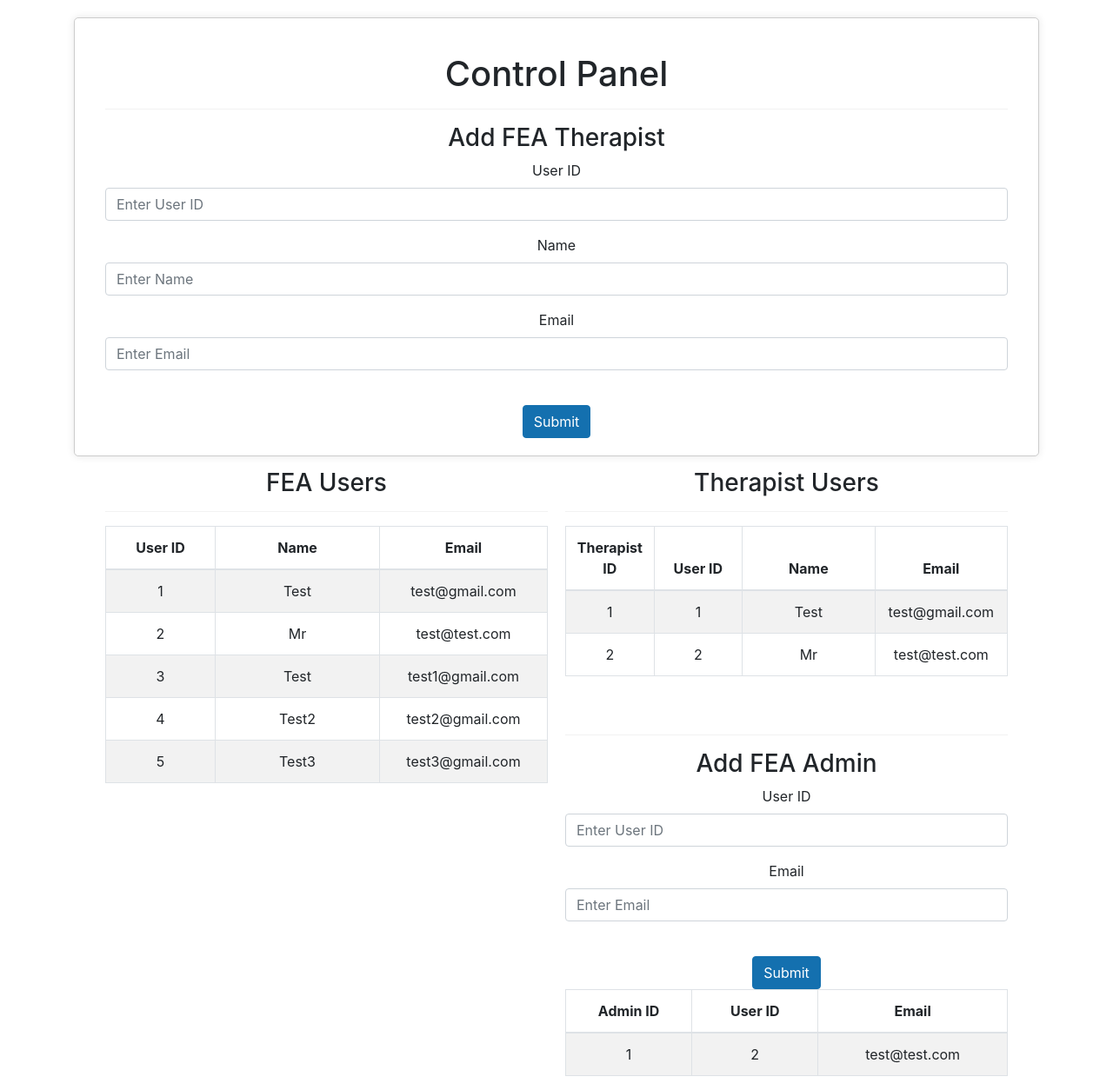
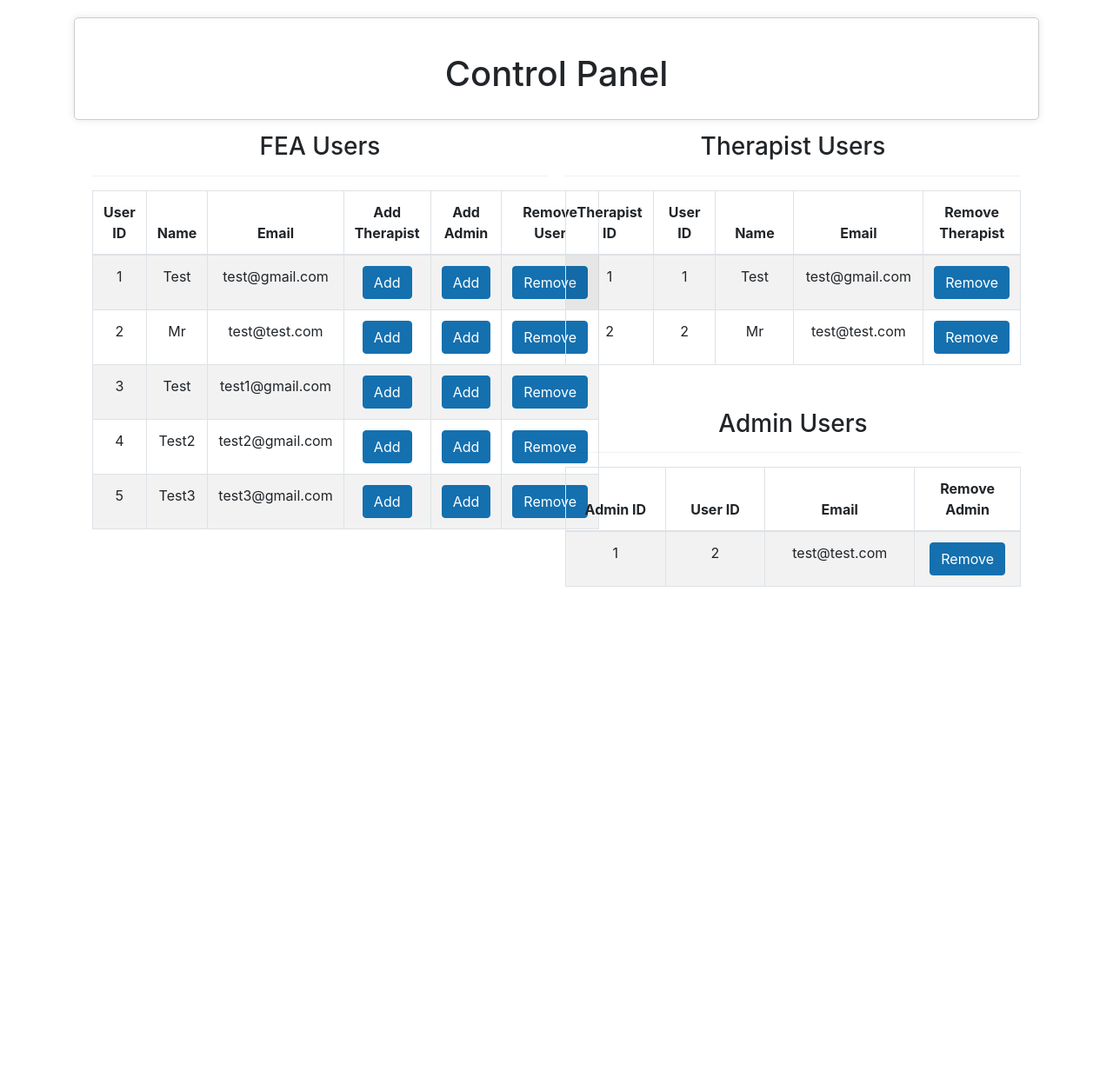
Before and after one commit to JakeCubernot/Family-Empowerment-Associates-Booking-Website, a Flask app: page /control_panel in a window 1280 px wide. Shown: the part 56-1310 px from the top of the page at 87% size. After the commit the page ends 731 px from the top, so only its background shows below. Run offline with Flask 3, Linux system fonts and the light colour scheme; a user stored in the database is signed in; some libraries are stand-ins or nearby versions.

Commit message:
Control Panel Page Functionality

```diff
--- a/website/templates/control_panel.html
+++ b/website/templates/control_panel.html
@@ -4,27 +4,6 @@
 <div class="center-box" style="max-width: 2400px; margin: 20px auto; z-index: -1;">
     <h1 align="center" style="margin-top: 20px;">Control Panel</h1>
 
-    <div class="container-fluid" style="clear: both;">
-        <div class="section">
-            <hr style="opacity: 0.5;">
-            <h3>Add FEA Therapist</h3>
-            <form method="POST" action="/add-therapist">
-                <div class="form-group">
-                    <label for="id">User ID</label>
-                    <input type="number" step="1" class="form-control" name="id" placeholder="Enter User ID" />
-                </div>
-                <div class="form-group">
-                    <label for="name">Name</label>
-                    <input type="text" class="form-control" name="name" placeholder="Enter Name" />
-                </div>
-                <div class="form-group">
-                    <label for="email">Email</label>
-                    <input type="text" class="form-control" name="email" placeholder="Enter Email" />
-                </div>
-                <br />
-                <button type="submit" class="btn btn-primary">Submit</button>
-            </form>
-        </div>
 
         <div class="section" style="float: left; width: 50%; padding-right: 10px; margin-top: 35px;">
             <div class="table-box">
@@ -37,6 +16,9 @@
                                 <th style="width: 20%;">User ID</th>
                                 <th style="width: 30%;">Name</th>
                                 <th style="width: 30%;">Email</th>
+                                <th style="width: 20%;">Add Therapist</th>
+                                <th style="width: 20%;">Add Admin</th>
+                                <th style="width: 30%;">Remove User</th>
                             </tr>
                         </thead>
                         <tbody>
@@ -45,6 +27,33 @@
                                     <td style="width: 20%;">{{ user.id }}</td>
                                     <td style="width: 30%;">{{ user.first_name }}</td>
                                     <td style="width: 30%;">{{ user.email }}</td>
+                                    <td>
+                                        <form action="/add-therapist" method ='POST'>
+                                            <div>
+                                                <input type="hidden" name="id" value="{{ user.id }}">
+                                                <input type="hidden" name="user_name" value="{{ user.first_name }}">
+                                                <input type="hidden" name="user_email" value="{{ user.email }}">
+                                            </div>
+                                            <button type="submit" class="btn btn-primary">Add</button>
+                                        </form>
+                                    </td>
+                                    <td>
+                                        <form action="/add-admin" method ='POST'>
+                                            <div>
+                                                <input type="hidden" name="id" value="{{ user.id }}">
+                                                <input type="hidden" name="email" value=" {{ user.email }}">
+                                            </div>
+                                        <button type="submit" class="btn btn-primary">Add</button>
+                                        </form>
+                                    </td>
+                                    <td>
+                                        <form action="/delete_user" method ='POST'>
+                                            <div>
+                                                <input type="hidden" name="user_id" value="{{ user.id }}">
+                                            </div>
+                                        <button type="submit" class="btn btn-primary">Remove</button>
+                                        </form>
+                                    </td>
                                 </tr>
                             {% endfor %}
                         </tbody>
@@ -65,6 +74,7 @@
                                 <th style="width: 20%;">User ID</th>
                                 <th style="width: 30%;">Name</th>
                                 <th style="width: 30%;">Email</th>
+                                <th style="width: 20%;">Remove Therapist</th>
                             </tr>
                         </thead>
                         <tbody>
@@ -74,6 +84,14 @@
                                     <td style="width: 20%;">{{ therapist.user_id }}</td>
                                     <td style="width: 30%;">{{ therapist.first_name }}</td>
                                     <td style="width: 30%;">{{ therapist.email }}</td>
+                                    <td>
+                                        <form action="/delete_therapist" method ='POST'>
+                                            <div>
+                                                <input type="hidden" name="therapist_id" value="{{ therapist.therapist_id }}">
+                                            </div>
+                                            <button type="submit" class="btn btn-primary">Remove</button>
+                                        </form>
+                                    </td>
                                 </tr>
                             {% endfor %}
                         </tbody>
@@ -83,21 +101,9 @@
         </div>
 
         <div class="section" style="float: left; width: 50%; padding-left: 10px; margin-top: 35px;">
-            <div class="section">
+            <div class="table-box">
+                <h3>Admin Users</h3>
                 <hr style="opacity: 0.5;">
-                    <h3>Add FEA Admin</h3>
-                        <form method="POST" action="/add-admin">
-                            <div class="form-group">
-                                <label for="id">User ID</label>
-                                <input type="number" step="1" class="form-control" name="id" placeholder="Enter User ID" />
-                            </div>
-                            <div class="form-group">
-                                <label for="email">Email</label>
-                                <input type="text" class="form-control" name="email" placeholder="Enter Email" />
-                            </div>
-                            <br />
-                            <button type="submit" class="btn btn-primary">Submit</button>
-                        </form>
                 <div class="table-container">
                     <table class="table table-striped table-bordered">
                         <thead>
@@ -105,6 +111,7 @@
                             <th style="width: 20%;">Admin ID</th>
                             <th style="width: 20%;">User ID</th>
                             <th style="width: 30%;">Email</th>
+                            <th style="width: 20%;">Remove Admin</th>
                         </tr>
                         </thead>
                         <tbody>
@@ -113,6 +120,14 @@
                             <td style="width: 20%;">{{ admin.admin_id }}</td>
                             <td style="width: 20%;">{{ admin.user_id }}</td>
                             <td style="width: 30%;">{{ admin.email }}</td>
+                            <td>
+                                <form action="/delete_admin" method ='POST'>
+                                    <div>
+                                        <input type="hidden" name="admin_id" value="{{ admin.admin_id }}">
+                                    </div>
+                                    <button type="submit" class="btn btn-primary">Remove</button>
+                                </form>
+                            </td>
                         </tr>
                         {% endfor %}
                         </tbody>
--- a/website/views.py
+++ b/website/views.py
@@ -53,26 +53,73 @@ def control_panel():
 def new_therapist():#Adds the Add Therapist form submissions into the Therapist Database
     if request.method == 'POST':
         userid = request.form["id"]
-        name = request.form["name"]
-        email = request.form["email"]
-
-        thera = Therapist(user_id=userid, first_name=name, email=email)
-        db.session.add(thera)
-        db.session.commit()
-        flash('Therapist Added', category='success')
+        name = request.form["user_name"]
+        email = request.form["user_email"]
+        therapist = Therapist.query.filter_by(email=email).first()
+        if therapist:
+            flash('Already a Therapist', 'error')
+        else:
+            thera = Therapist(user_id=userid, first_name=name, email=email)
+            db.session.add(thera)
+            db.session.commit()
+            flash('Therapist Added', category='success')
         return redirect(url_for('views.control_panel'))
     return render_template('control_panel.html', user=current_user)
 
 @views.route('/add-admin', methods = ['GET', 'POST'])
 @login_required
 def new_admin():#Adds the Add Therapist form submissions into the Therapist Database
+
     if request.method == 'POST':
         userid = request.form["id"]
         email = request.form["email"]
-
-        adm = Admin(user_id=userid,  email=email)
-        db.session.add(adm)
-        db.session.commit()
-        flash('Admin Added', category='success')
+        admin = Admin.query.filter_by(email=email).first()
+        if admin:
+            flash('Already an Admin', category='error')
+        else:
+            adm = Admin(user_id=userid,  email=email)
+            db.session.add(adm)
+            db.session.commit()
+            flash('Admin Added', category='success')
         return redirect(url_for('views.control_panel'))
     return render_template('control_panel.html', user=current_user)
+
+@views.route('/delete_admin', methods = ['GET', 'POST'])
+@login_required
+def delete_admin():
+    if request.method == 'POST':
+        admin_id = request.form['admin_id']
+        remove_admin = Admin.query.get_or_404(admin_id)
+        db.session.delete(remove_admin)
+        db.session.commit()
+        return redirect(url_for('views.control_panel'))
+    return render_template('control_panel.html', user=current_user)
+
+@views.route('/delete_therapist', methods = ['GET', 'POST'])
+@login_required
+def delete_therapist():
+    if request.method == 'POST':
+        therapist_id = request.form['therapist_id']
+        remove_therapist = Therapist.query.get_or_404(therapist_id)
+        db.session.delete(remove_therapist)
+        db.session.commit()
+        return redirect(url_for('views.control_panel'))
+    return render_template('control_panel.html', user=current_user)
+
+@views.route('/delete_user', methods = ['GET', 'POST'])
+@login_required
+def delete_user():
+    if request.method == 'POST':
+        user_id = request.form['user_id']
+        admin = Admin.query.filter_by(user_id=user_id).first()
+        therapist = Therapist.query.filter_by(user_id=user_id).first()
+        if admin:
+            flash('User is an Admin', 'error')
+        elif therapist:
+            flash('User is a Therapist', 'error')
+        else:
+            remove_user = Therapist.query.get_or_404(user_id)
+            db.session.delete(remove_user)
+            db.session.commit()
+        return redirect(url_for('views.control_panel'))
+    return render_template('control_panel.html', user=current_user)
```
Also changed, not shown: instance/database.db. Lines whose indentation alone changed are shown as unchanged.
